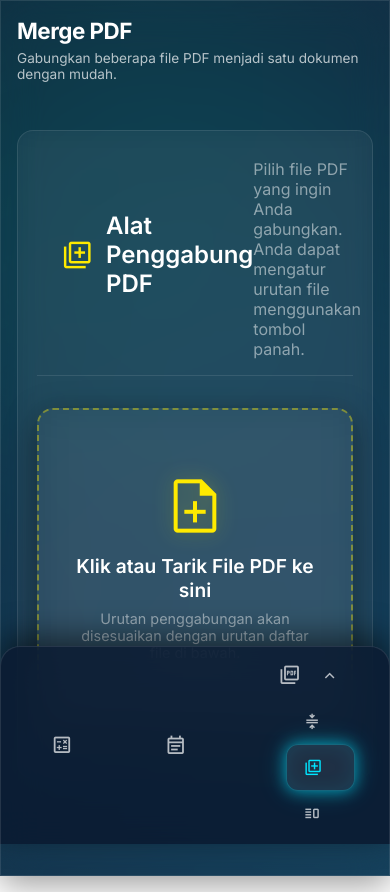
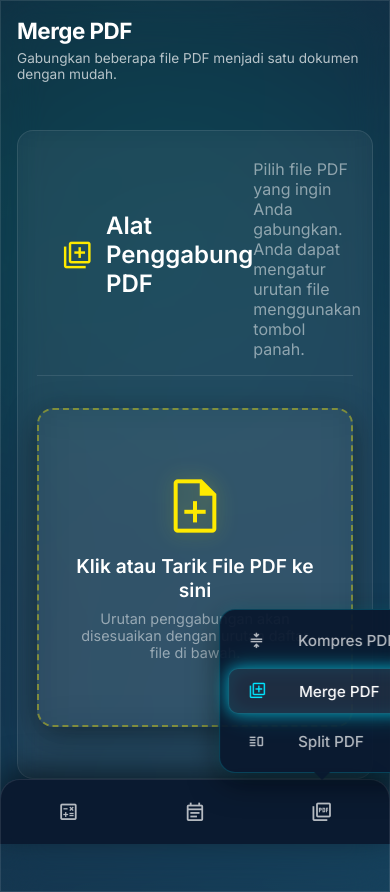
Before and after one commit to xbasrie/tools-up, a website: page merge-pdf.html in a window 390 px wide. Drawn offline with nearby package versions, Linux system fonts and the light colour scheme; a script that the page names is missing.

Commit message:
fix navbar

```diff
--- a/style.css
+++ b/style.css
@@ -726,7 +726,9 @@ tbody tr:hover {
         border-top: 1px solid var(--glass-border);
         border-bottom: none;
         border-radius: 20px 20px 0 0;
-        background: rgba(10, 25, 47, 0.85);
+        background: rgba(10, 25, 47, 0.95);
+        backdrop-filter: blur(20px);
+        -webkit-backdrop-filter: blur(20px);
         z-index: 1000;
         box-shadow: 0 -10px 30px rgba(0,0,0,0.5);
     }
@@ -737,18 +739,71 @@ tbody tr:hover {
         flex-direction: row;
         width: 100%;
         justify-content: space-around;
+        align-items: center;
         margin: 0;
     }
+    .menu-group {
+        position: relative;
+    }
     .menu-item {
-        padding: 0.6rem 1rem;
+        padding: 0.8rem;
         border-radius: 12px;
+        justify-content: center;
     }
     .menu-item .text {
         display: none;
     }
+    .parent-menu > div {
+        gap: 0 !important;
+    }
+    .parent-menu .expand-icon {
+        display: none;
+    }
+    .sub-menu {
+        position: absolute;
+        bottom: calc(100% + 15px);
+        left: 50%;
+        transform: translateX(-50%);
+        width: max-content;
+        min-width: 160px;
+        background: rgba(10, 25, 47, 0.95);
+        border: 1px solid rgba(0, 229, 255, 0.2);
+        padding: 0.5rem;
+        margin: 0;
+        flex-direction: column;
+        gap: 0.3rem;
+        backdrop-filter: blur(20px);
+        -webkit-backdrop-filter: blur(20px);
+        box-shadow: 0 10px 30px rgba(0,0,0,0.5), 0 0 15px rgba(0,229,255,0.15);
+        border-radius: 16px;
+    }
+    /* Tambahkan panah/segitiga kecil mengarah ke icon (tooltip effect) */
+    .sub-menu::after {
+        content: '';
+        position: absolute;
+        top: 100%;
+        left: 50%;
+        transform: translateX(-50%);
+        border-width: 8px;
+        border-style: solid;
+        border-color: rgba(10, 25, 47, 0.95) transparent transparent transparent;
+    }
+    .sub-menu .menu-item {
+        flex-direction: row;
+        justify-content: flex-start;
+        padding: 0.8rem 1.2rem;
+        border-radius: 10px;
+    }
+    .sub-menu .menu-item .text {
+        display: block;
+        font-size: 0.95rem;
+    }
+    .sub-menu .menu-item .icon {
+        margin-right: 0.8rem;
+    }
     .main-panel {
         padding: 1rem;
-        padding-bottom: 6rem;
+        padding-bottom: 7rem;
         border-radius: 0;
         overflow-y: visible;
     }
```
